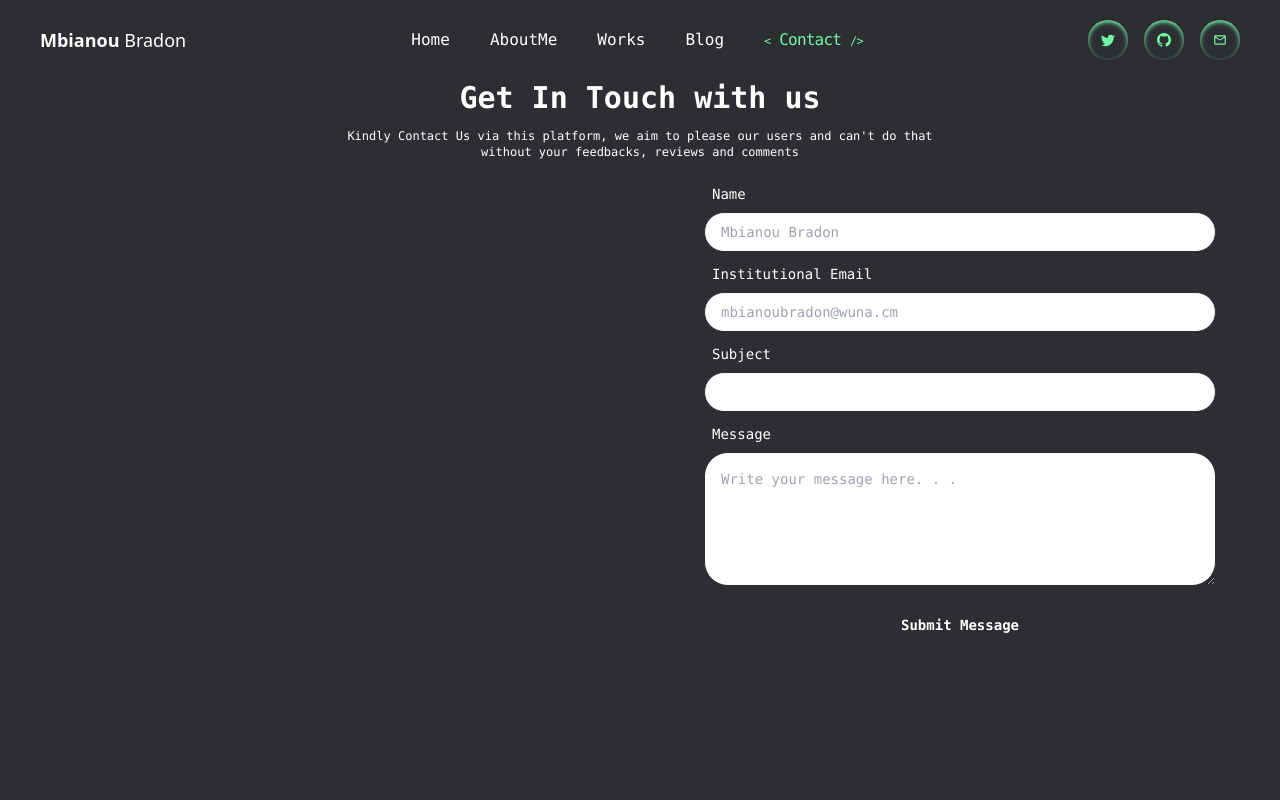
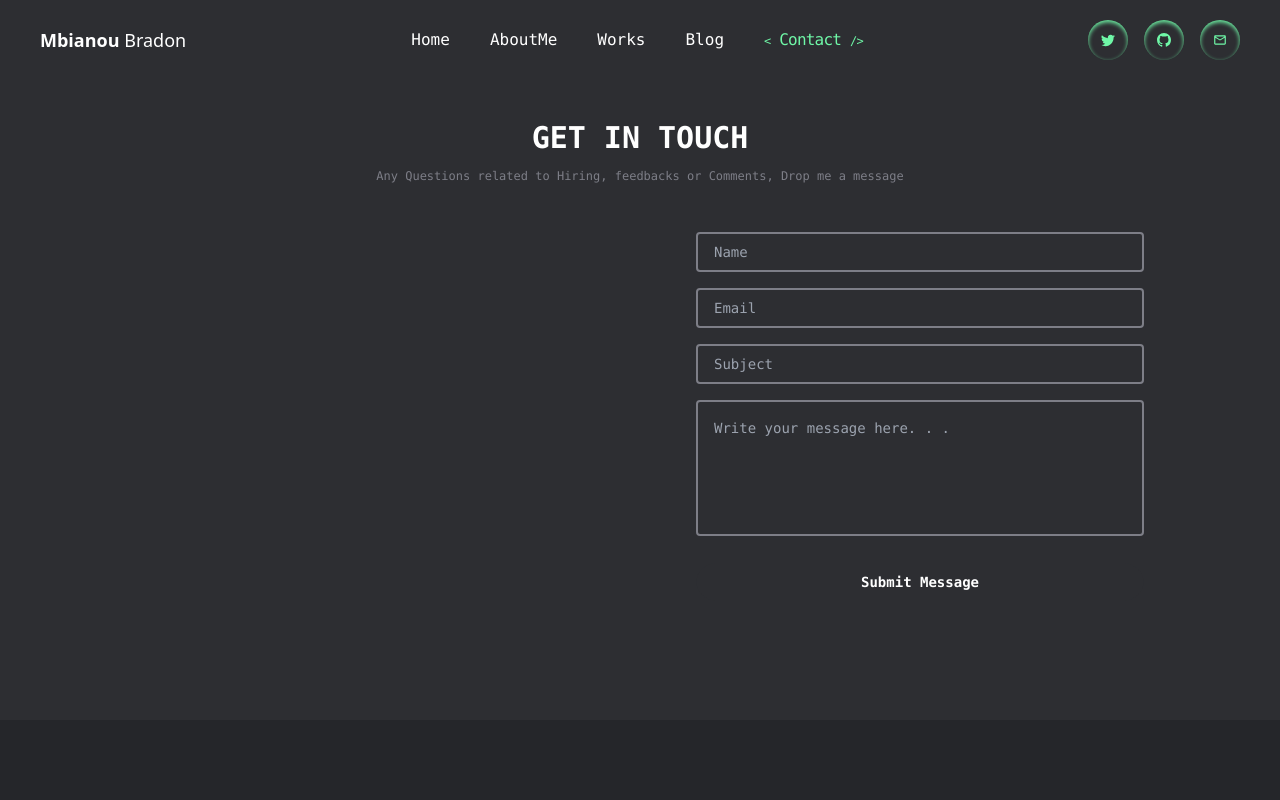
Before and after one commit to mbianou-bradon/My-Portfolio-website, a React (Create React App) app: page /contact in a window 1280 px wide. Shown: the top 800 px of the page. Built offline with nearby package versions, Linux system fonts and the light colour scheme.

Commit message:
Completed Contact page

```diff
--- a/src/components/LetsConnects.tsx
+++ b/src/components/LetsConnects.tsx
@@ -4,14 +4,19 @@ export default function LetsConnects(){
 
     return (
         <div className="py-10 sm:py-20 px-4 sm:px-20">
-            <div className="grid grid-cols-1 sm:grid-cols-2">
-                <div></div>
+            <div className="grid grid-cols-1 sm:grid-cols-2 gap-5">
+                <div>
+                    <div className="w-[80%] py-10">
+                        <h2 className="text-3xl mb-10 leading-[3rem]">I love meeting new people</h2>
+                        <p className="text-sm text-tertiary leading-loose">
+                            Collaboration and Teamwork is a culture I developed and is one of my strengths.
+                        </p>
+                    </div>
+                </div>
 
                 <div>
                     <h4 className="text-tertiary text-xs mb-5">Let's Connect</h4>
-                    <div className="w-4/5">
-
-                        <form action="">
+                    <div className="sm:w-4/5">
                         <div>
                             <input type="text" name="name" id="forName" placeholder="Name" className="inputStyle"/>
                         </div>
@@ -19,10 +24,9 @@ export default function LetsConnects(){
                             <input type="email" name="email" id="forEmail" placeholder="Email" className="inputStyle"/>
                         </div>
 
-                            <textarea name="message" id="forMessage" rows={5} placeholder="Write your message here. . ." className="border border-tertiary bg-transparent rounded p-4 my-2 text-sm w-full resize-none"></textarea>
+                        <textarea name="message" id="forMessage" rows={5} placeholder="Write your message here. . ." className="bg-transparent rounded p-4 my-2 text-sm w-full resize-none border-2 border-tertiary focus:border-secondary focus:outline-none"></textarea>
 
-                            <button className="border border-secondary bg-secondary/80 py-2 text-white font-semibold rounded-md text-sm my-3 w-full hover:bg-transparent active:scale-[0.98]">Submit Message</button>
-                        </form>
+                        <button className="border border-secondary bg-secondary/80 py-2 text-white font-semibold rounded-md text-sm my-3 w-full hover:bg-transparent active:scale-[0.98] shadow-inner shadow-secondary">Submit Message</button>
 
                     </div>
                 </div>
--- a/src/index.css
+++ b/src/index.css
@@ -7,10 +7,10 @@
     @apply w-20 h-20 rounded-full bg-tertiary/30 flex items-center justify-center;
 }
 .stackIconContainer{
-    @apply flex items-center justify-center flex-col
+    @apply flex items-center justify-center flex-col;
 }
 
 .inputStyle {
-    @apply border border-tertiary focus:ring-secondary focus:border-secondary focus:ring-offset-secondary h-10 w-full
-    text-sm text-primary rounded my-2 pl-4 bg-transparent
+    @apply border-2 border-tertiary focus:border-secondary h-10 w-full
+    text-sm text-tertiary rounded my-2 pl-4 bg-transparent focus:outline-none
 }
--- a/src/pages/Contact.tsx
+++ b/src/pages/Contact.tsx
@@ -4,11 +4,11 @@ export default function Contact(){
 
     return (
         <div>
-            <div className="min-h-screen">
+            <div className="sm:h-[80vh] px-4 sm:px-20 py-10">
                 <div>
-                    <h2 className="text-3xl font-semibold text-center">Get In Touch with us</h2>
-                    <p className="text-xs w-1/2 text-center mx-auto my-3">Kindly Contact Us via this platform, we aim to please our users and can't do that without
-                        your feedbacks, reviews and comments
+                    <h2 className="text-3xl font-semibold text-center uppercase">Get In Touch</h2>
+                    <p className="text-xs w-1/2 text-center mx-auto mt-3 mb-10 text-tertiary">
+                        Any Questions related to Hiring, feedbacks or Comments, Drop me a message
                     </p>
 
                     <div className="grid grid-cols-1 lg:grid-cols-2 [&>*]:place-self-center px-3 sm:px-0">
@@ -17,18 +17,17 @@ export default function Contact(){
                         </div>
 
                         <div className="w-4/5 ">
-                            <form action="" className="[&>input]:border [&>input]:border-primary [&>input]:block [&>input]:h-10 [&>input]:w-full  [&>input]:text-sm [&>input]:text-primary [&>input]:rounded-full [&>input]:my-2 [&>input]:pl-4 [&>label]:text-sm [&>label]:mt-3 [&>label]:block [&>label]:ml-2">
-                                <label htmlFor="name">Name</label>
-                                <input type="text" name="name" id="forName" placeholder="Mbianou Bradon"/>
+                            <form action="">
+                                <input type="text" name="name" id="forName" placeholder="Name" className="inputStyle"/>
 
-                                <label htmlFor="email">Institutional Email</label>
-                                <input type="email" name="email" id="forEmail" placeholder="mbianoubradon@wuna.cm" />
 
-                                <label htmlFor="subject">Subject</label>
-                                <input type="text" name="subject" id="forSubject" />
+                                <input type="email" name="email" id="forEmail" placeholder="Email" className="inputStyle"/>
 
-                                <label htmlFor="message">Message</label>
-                                <textarea name="message" id="forMessage" rows={5} placeholder="Write your message here. . ." className="block border border-primary rounded-3xl p-4 my-2 text-sm w-full"></textarea>
+
+                                <input type="text" name="subject" id="forSubject" className="inputStyle" placeholder="Subject"/>
+
+
+                                <textarea name="message" id="forMessage" rows={5} placeholder="Write your message here. . ." className="bg-transparent rounded p-4 my-2 text-sm w-full resize-none border-2 border-tertiary focus:border-secondary focus:outline-none"></textarea>
 
                                 <button className="border border-primary bg-primary py-2 text-white font-semibold rounded-full text-sm my-3 w-full hover:bg-primary hover:scale-105 active:scale-95">Submit Message</button>
                             </form>
--- a/src/pages/ProjectDetail.tsx
+++ b/src/pages/ProjectDetail.tsx
@@ -6,7 +6,7 @@ import { html, css, javascript, typescript, react, redux, tailwindcss, firebase,
 export default function ProjectDetails(){
 
     return(
-        <div className="h-sc px-4 sm:px-20 py-10">
+        <div className="px-4 sm:px-20 py-10">
             <div>
                <div className="grid grid-cols-1 sm:grid-cols-2 gap-5">
                     <div>
```
Lines whose indentation alone changed are shown as unchanged.
